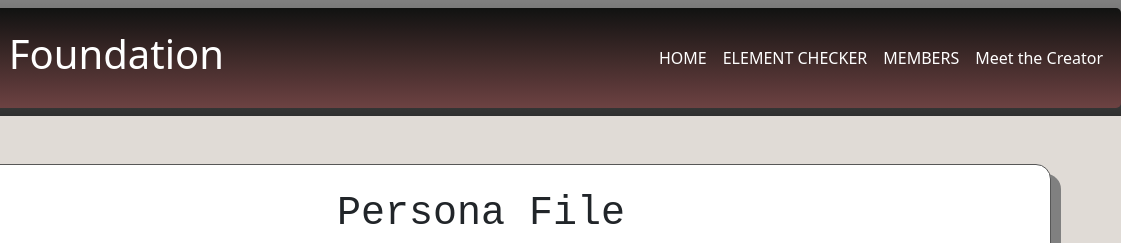
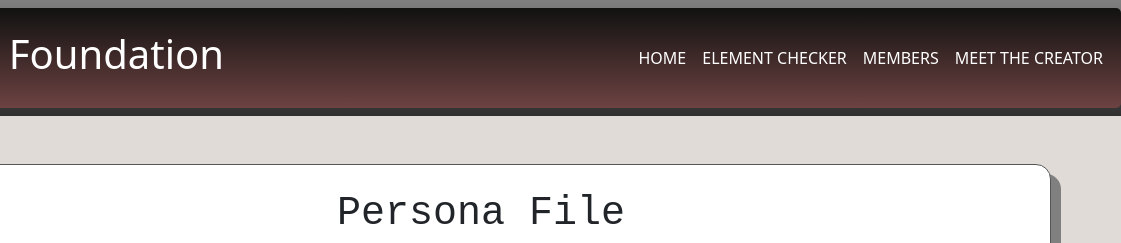
Before and after one commit to LindayaBernardo-ILiektoMoveitMoveit/LasPinas_ICT10_Q2Project_Lindaya_Mikaela, a plain HTML site: page creator.html in a window 1280 px wide. Shown: the top 243 px of the page, 159-1280 px from the left. Drawn offline with nearby package versions, Linux system fonts and the light colour scheme.

Commit message:
Update creator.html

```diff
--- a/creator.html
+++ b/creator.html
@@ -45,7 +45,7 @@
                     <li class="nav-item"><a class="nav-link" href="index.html" style="color: white;">HOME</a></li>
                     <li class="nav-item"><a class="nav-link" href="checker.html" style="color: white;">ELEMENT CHECKER</a></li>
                     <li class="nav-item"><a class="nav-link" href="club.html" style="color: white;">MEMBERS</a></li>
-                    <li class="nav-item"><a class="nav-link" href="creator.html" style="color: white;">Meet the Creator</a></li>
+                    <li class="nav-item"><a class="nav-link" href="creator.html" style="color: white;">MEET THE CREATOR</a></li>
 
                 </ul>
 
```
